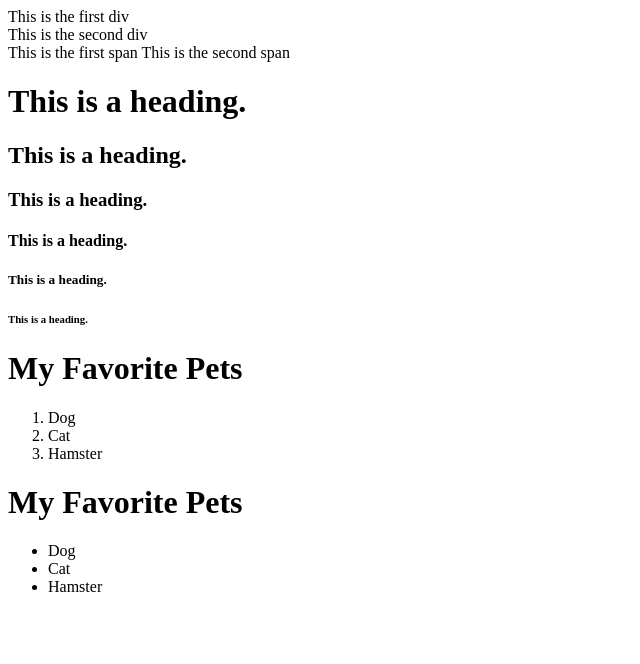
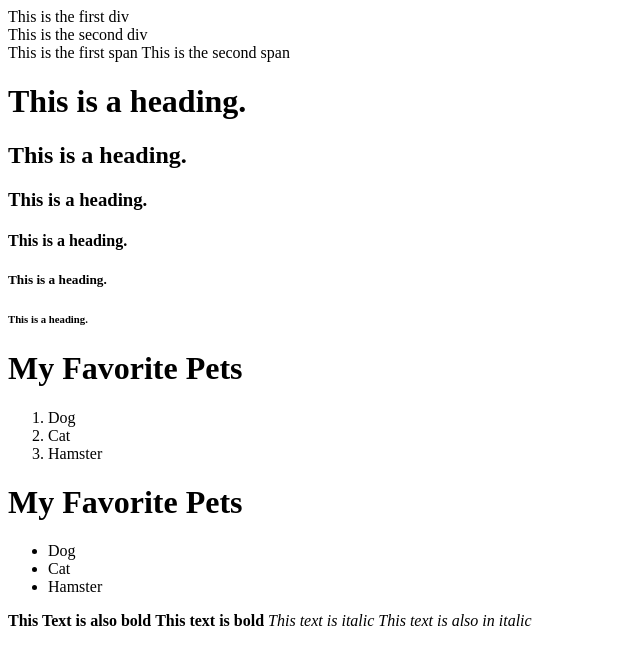
Before and after one commit to HuTaoMain28/legendary-sniffle, a plain HTML site: page sample.html in a window 1280 px wide. Shown: the whole page, without its empty margins (0-640 px from the left). Drawn offline with Linux system fonts and the light colour scheme.

Commit message:
Update sample.html

```diff
--- a/sample.html
+++ b/sample.html
@@ -33,5 +33,9 @@
   <li>Cat</li>
   <li>Hamster</li>
   </ul>
+    <strong>This Text is also bold</strong>
+    <b>This text is bold</b>
+    <em>This text is italic</em>
+    <i>This text is also in italic</i>
   </body>
 </html>
```
